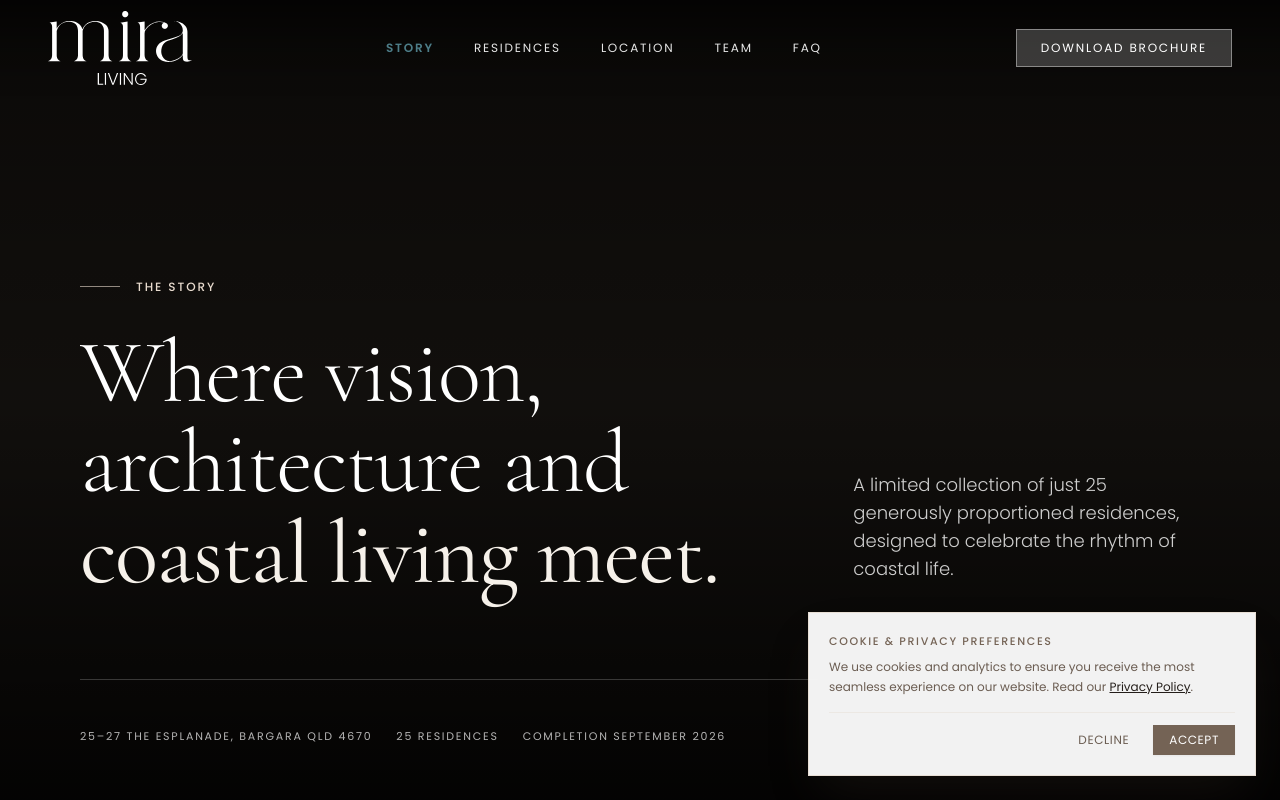
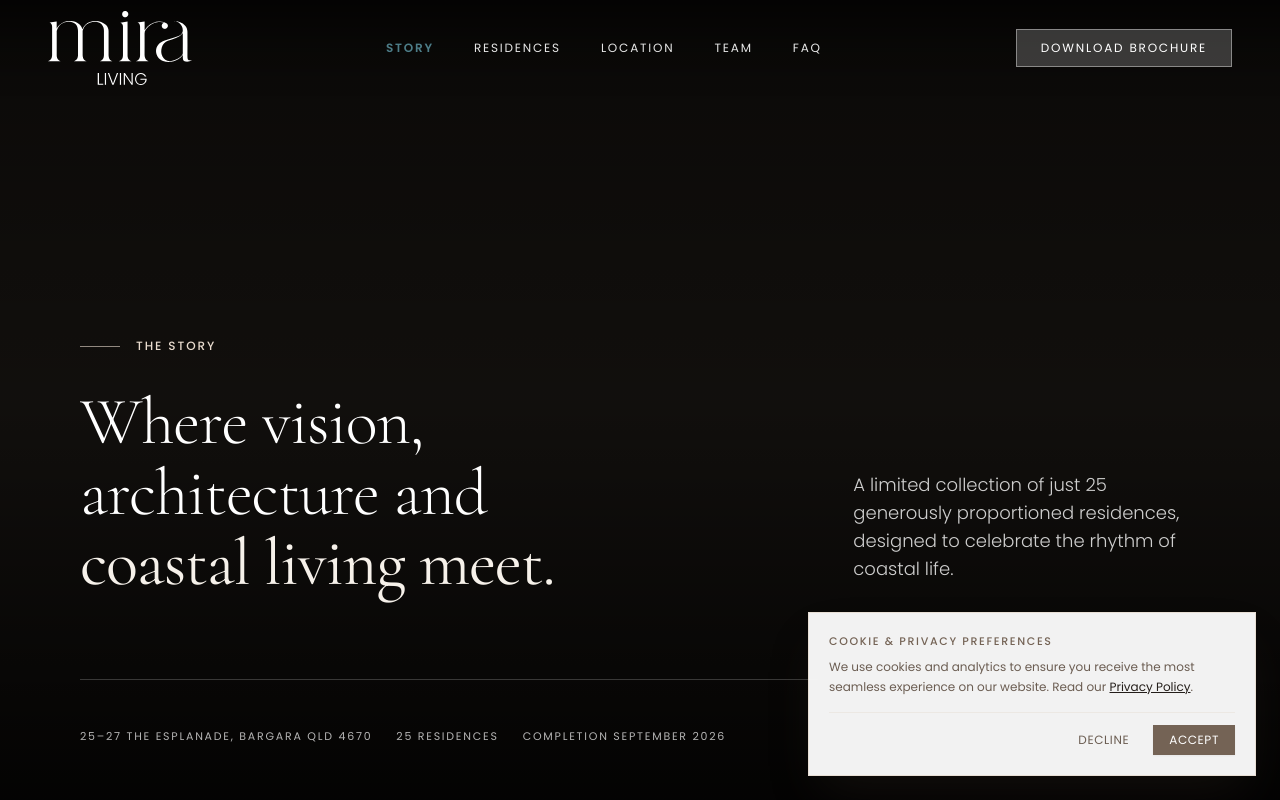
Before and after one commit to TechOptionz/MiraLiving, a Next.js app: page /story in a window 1280 px wide. Shown: the top 800 px of the page. Built offline with nearby package versions, Linux system fonts and the light colour scheme.

Commit message:
feat: adjust headline typography in StoryHero component for improved readability

```diff
--- a/src/components/story/StoryHero.tsx
+++ b/src/components/story/StoryHero.tsx
@@ -31,7 +31,7 @@ export default function StoryHero() {
         </p>
 
         <div className="mt-8 grid grid-cols-1 items-end gap-10 lg:grid-cols-12">
-          <h1 className="font-serif text-[clamp(2.75rem,7vw,8.25rem)] font-light leading-[1.01] tracking-[-0.015em] lg:col-span-8">
+          <h1 className="font-serif text-[clamp(2.5rem,5.2vw,5.75rem)] font-light leading-[1.06] tracking-[-0.015em] lg:col-span-8">
             {hero.headlineLines.map((line, i) => (
               <span key={line} className="line-mask">
                 <span style={{ "--d": `${400 + i * 160}ms` } as React.CSSProperties}>
```
